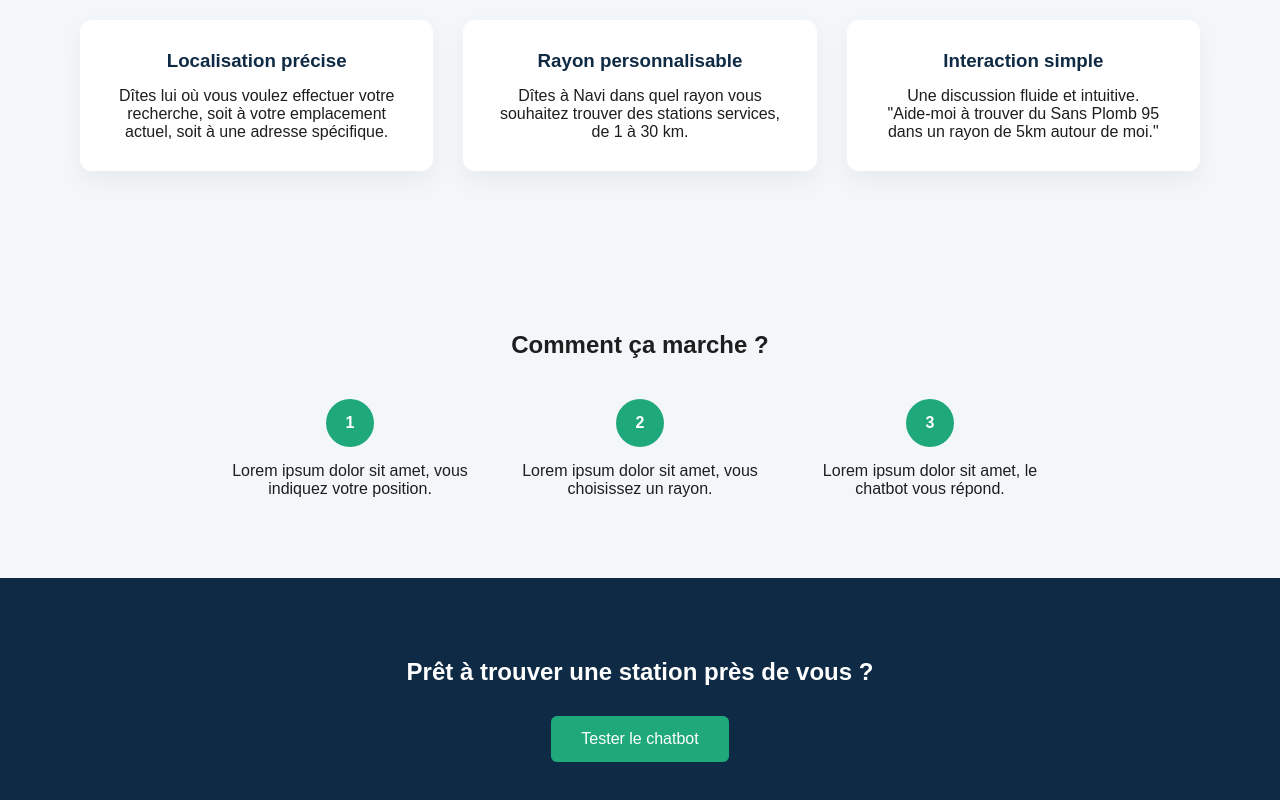
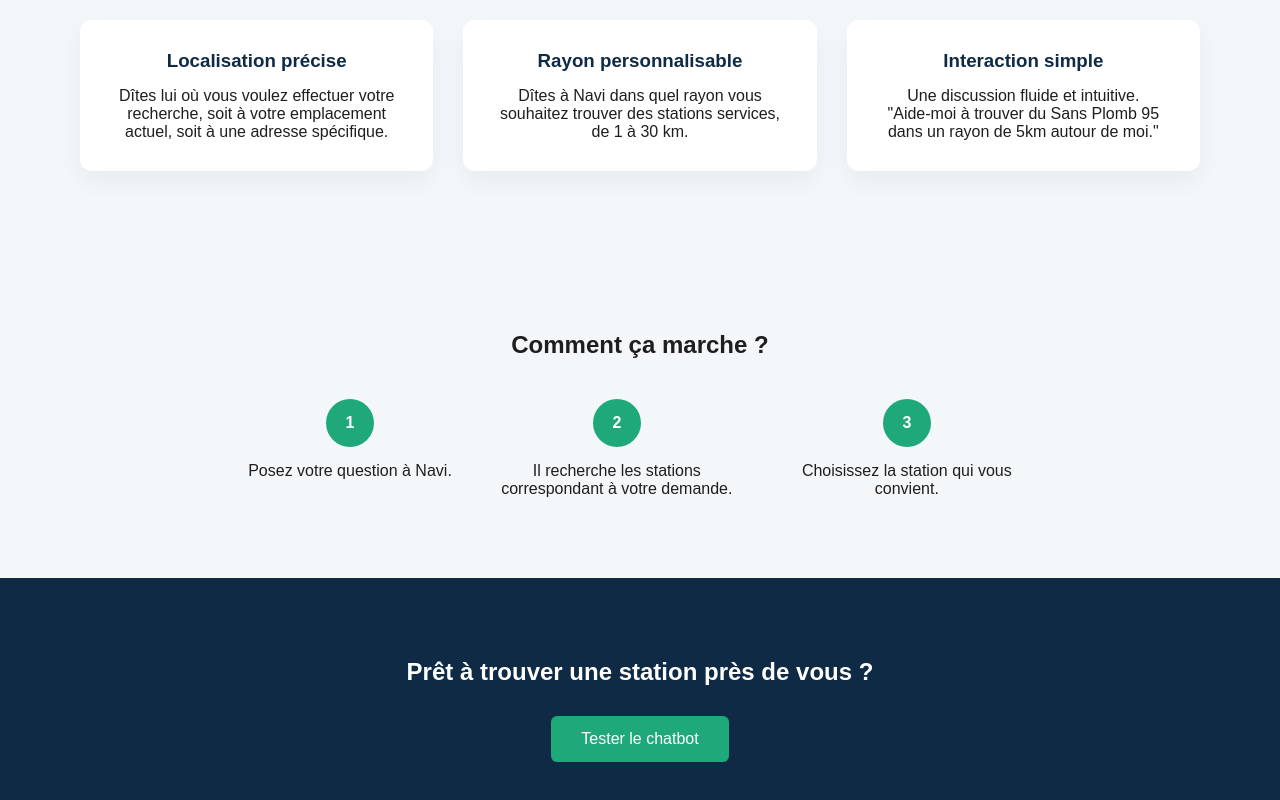
Before and after one commit to Robin-1506/Hephaestus, a React app in the folder frontend/: page / in a window 1280 px wide. Shown: the part 714-1514 px from the top of the page. Built offline with nearby package versions, Linux system fonts and the light colour scheme; no server answers; the HTML template or start-up script is replaced by a standard one.

Commit message:
fix lorem ipsum

```diff
--- a/frontend/src/pages/Home.tsx
+++ b/frontend/src/pages/Home.tsx
@@ -65,17 +65,17 @@ export default function Home() {
         <div className="steps">
           <div className="step">
             <span>1</span>
-            <p>Lorem ipsum dolor sit amet, vous indiquez votre position.</p>
+            <p>Posez votre question à Navi.</p>
           </div>
 
           <div className="step">
             <span>2</span>
-            <p>Lorem ipsum dolor sit amet, vous choisissez un rayon.</p>
+            <p>Il recherche les stations correspondant à votre demande.</p>
           </div>
 
           <div className="step">
             <span>3</span>
-            <p>Lorem ipsum dolor sit amet, le chatbot vous répond.</p>
+            <p>Choisissez la station qui vous convient.</p>
           </div>
         </div>
       </section>
```
